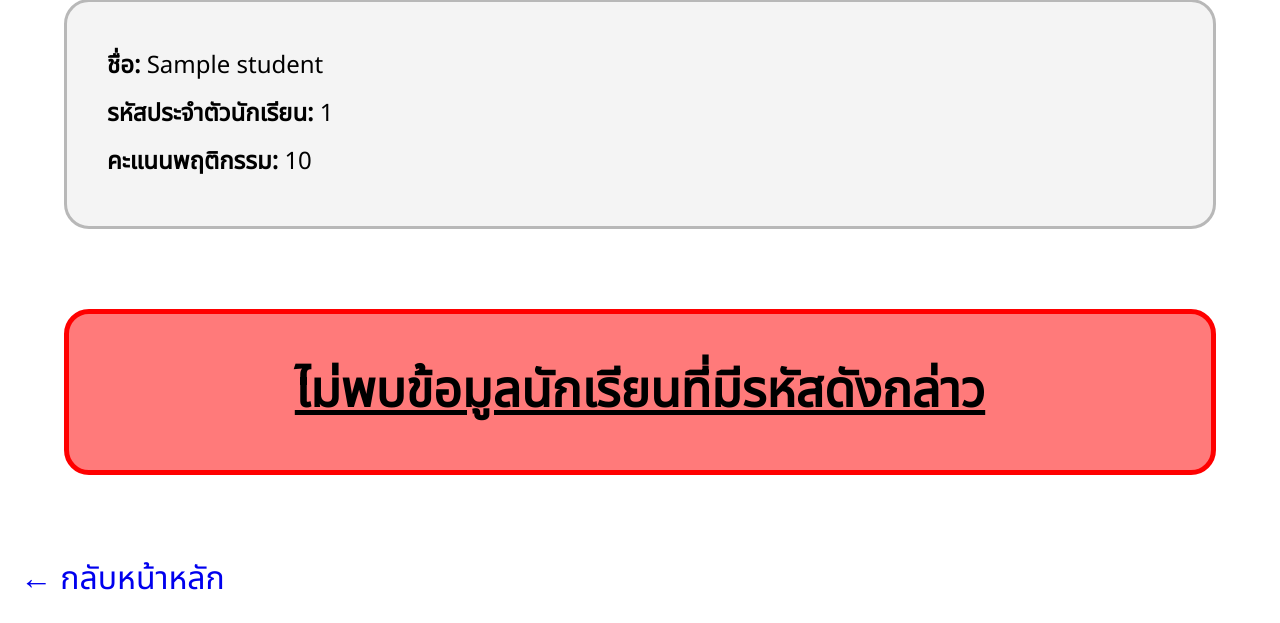
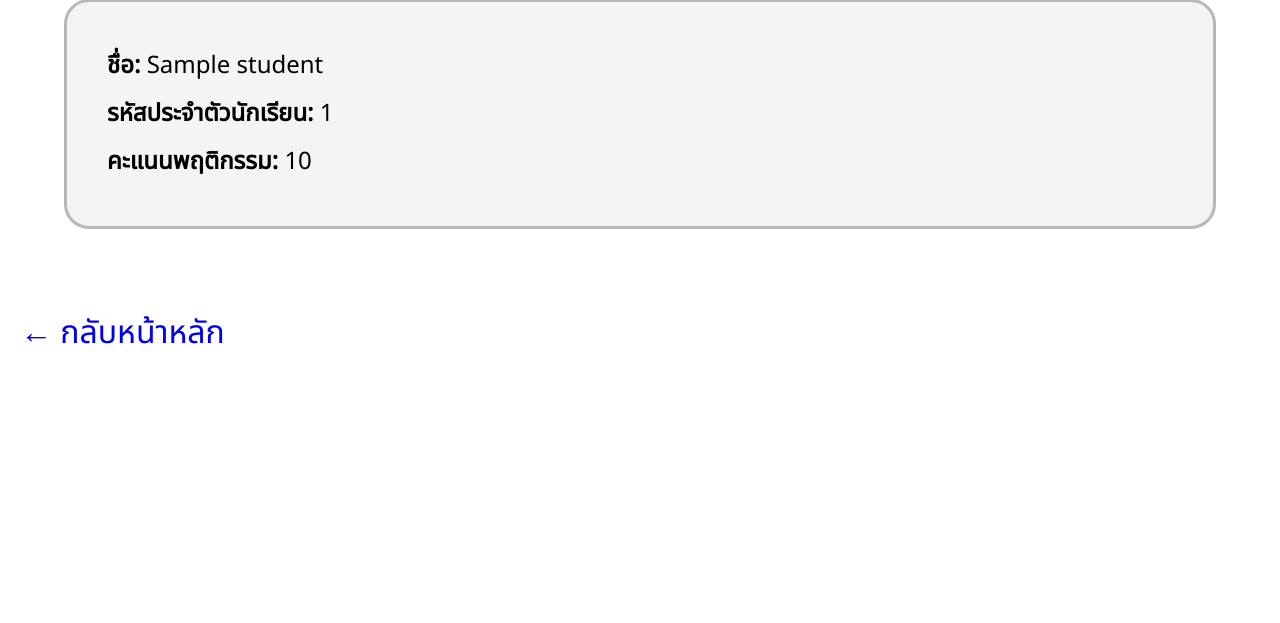
Before and after one commit to teety5354/RWB_student_report, a Flask app: template templates/result.html in a window 1280 px wide. Shown: the part 199-822 px from the top of the page. After the commit the page ends 543 px from the top, so only its background shows below. Run offline with Flask 3, Linux system fonts and the light colour scheme; the template is opened without the code that fills it: most values are stand-ins (such as "Sample title", 1, 10 or a date in 2020).

Commit message:
nvm hotfix was more broken than before so revert baby

```diff
--- a/static/style2.css
+++ b/static/style2.css
@@ -30,6 +30,7 @@
     margin: 80px auto;
     padding: 20px;
     font-size: 200%;
+    text-align: center;
 }
 .not-found{
     max-width: 90%;
--- a/templates/result.html
+++ b/templates/result.html
@@ -20,12 +20,9 @@
 
     {% elif student_id %}
     <div class="not-found">
-        <h1>ไม่พบข้อมูลนักเรียนที่มีรหัส {{ student_id }}</h1>
+        <h1>ไม่พบข้อมูลนักเรียนที่มีรหัสดังกล่าว</h1>
     </div>
     {% endif %}
-    <div class="not-found">
-        <h1><strong>ไม่พบข้อมูลนักเรียนที่มีรหัสดังกล่าว</strong></h1>
-    </div>
     <a href="{{ url_for('index') }}" class="indexlink">← กลับหน้าหลัก</a>
 </body>
 </html>
```
